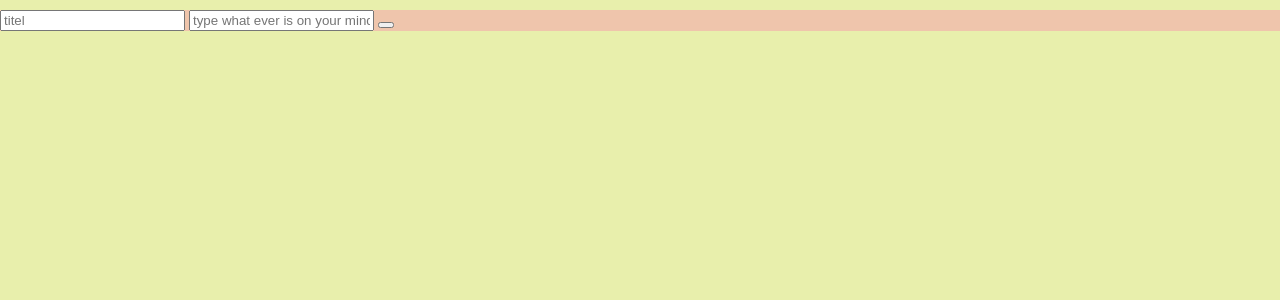
After one commit to DoubleJThePonderer/ProoveEksamen26, a Flask app: page /post in a window 1280 px wide. The commit adds this page. Shown: the top 300 px of the page. Run offline with Flask 3, Linux system fonts and the light colour scheme.

Commit message:
fra 12:32 til slutt

```diff
--- a/Templates/index.html
+++ b/Templates/index.html
@@ -11,11 +11,14 @@
         {% if session['loggedin'] == True: %}
         <h1>{{  session.username }}</h1>
         <input type="text">
+        <a href="{{ url_for('post')}}">post</a>
+        <a href="">friends</a>
         <a href="{{ url_for('logout') }}">log out</a>
         {% else %}
         <h1>logged out</h1>
         <input type="text">
         <a href="{{ url_for('login') }}">log in</a>
+        <a href="{{ url_for('register') }}">register</a>
         {% endif %}
     </header>
 </body>
--- a/Templates/login.html
+++ b/Templates/login.html
@@ -21,6 +21,7 @@
         </form>
 
         <p class="bottom">Don't have an account? <a href="{{ url_for('register') }}">Register here</a></p>
+        <a href="{{ url_for('index')  }}">back to index</a>
     </div>
 
 </body>
--- /dev/null
+++ b/Templates/post.html
@@ -0,0 +1,19 @@
+<!DOCTYPE html>
+<html lang="en">
+<head>
+    <meta charset="UTF-8">
+    <meta name="viewport" content="width=device-width, initial-scale=1.0">
+    <link rel="stylesheet" type="text/css" href="{{ url_for('static', filename='style.css') }}">
+    <title>Document</title>
+</head>
+<body>
+    <div class="container">
+        <form action="{{ url_for('post') }}" method="post">
+            <input type="text" name="titel" placeholder="titel" required>
+            <input type="text" type="content" placeholder="type what ever is on your mind today" required>
+
+            <button class="btn" type="submit"></button>
+        </form>
+    </div>
+</body>
+</html>
--- a/Templates/register.html
+++ b/Templates/register.html
@@ -22,6 +22,7 @@
         </form>
 
         <p class="bottom">Already have an account? <a href="{{ url_for('login') }}">Login here</a></p>
+        <a href="{{ url_for('index')  }}">back to index</a>
     </div>
 
 </body>
--- a/app.py
+++ b/app.py
@@ -14,6 +14,8 @@ def get_dbconection():
     )
 
 @app.route('/')
+def index():
+    return render_template('index.html')
 @app.route('/login', methods =['GET', 'POST'])
 def login():
     mydb = get_dbconection()
@@ -71,5 +73,21 @@ def register():
 
     return render_template('register.html', msg=msg)
 
+@app.route('/post', methods=['GET','POST'])
+def post():
+    mydb = get_dbconection()
+    msg=''
+    if request.method == 'POST' and 'titel' in request.form and 'content' in request.form:
+        titel = request.form['titel']
+        content = request.form['content']
+        author = session['username']
+        cursor = mydb.cursor()
+        cursor.execute('INSERT INTO posts VALUES(%s,%s,%s)', (titel, content, author))
+        mydb.commit()
+        return render_template('index.html', msg = 'successfully posted')
+
+    return render_template('post.html', msg=msg)
+
+
 if __name__ == '__main__':
     app.run(debug=True)
```
Also changed, not shown: logg.md (+4 -0 lines).
